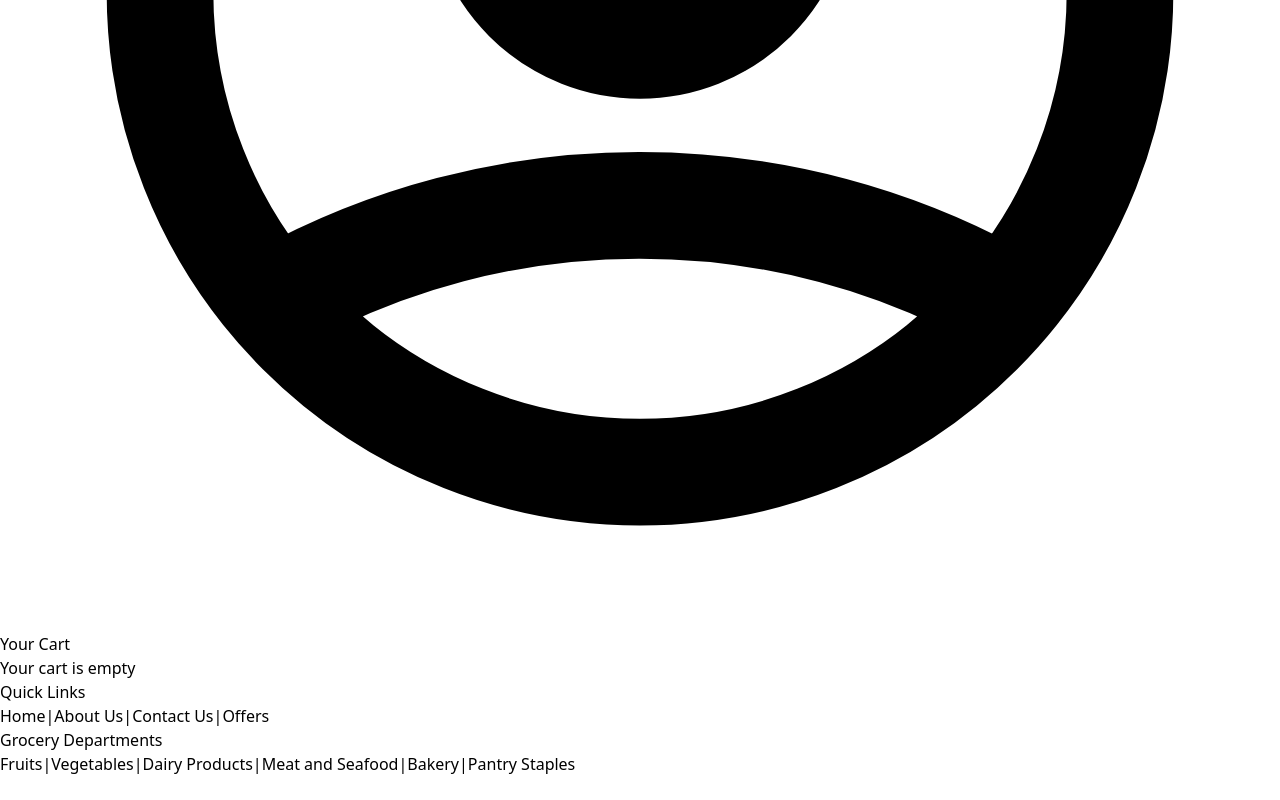
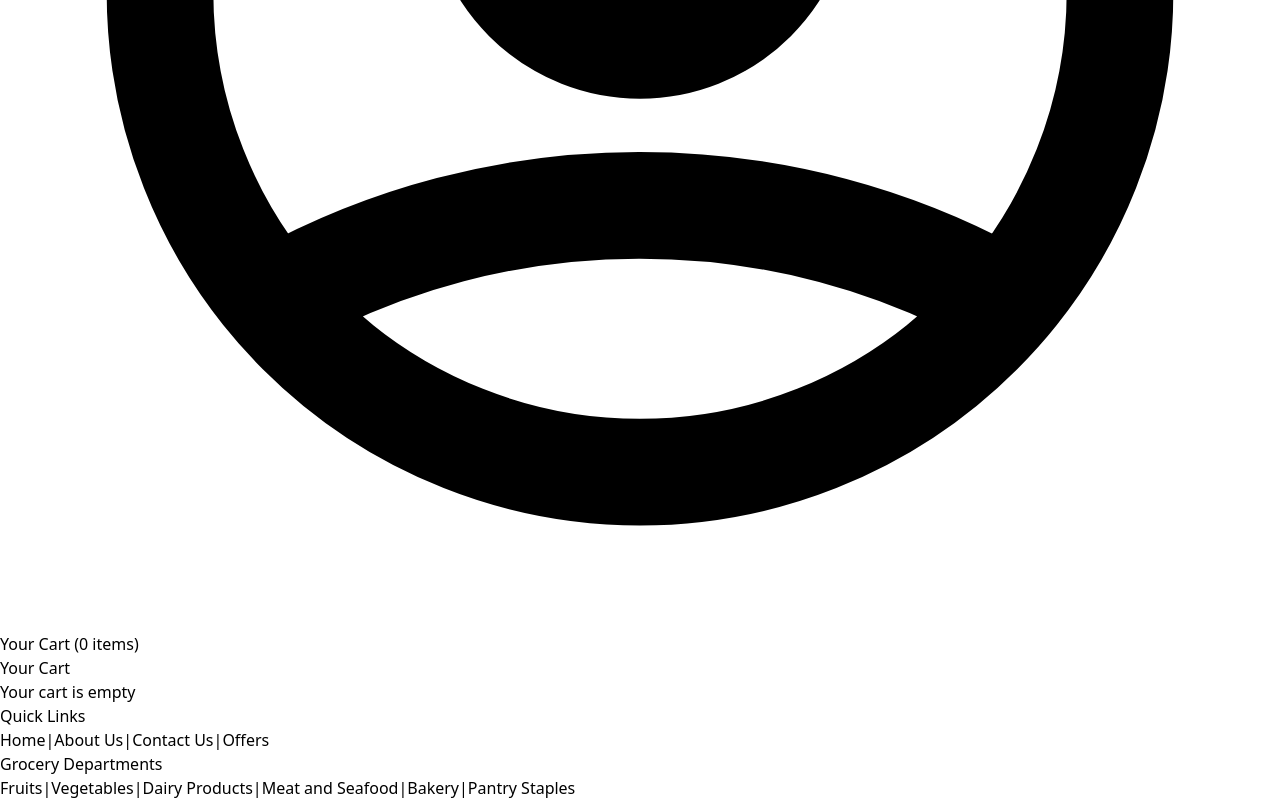
Before and after one commit to davidwagura/Grocery-Store-Website, a Vue app: page /cart in a window 1280 px wide. Shown: the part 3232-4032 px from the top of the page. Before the commit the page ends 4008 px from the top, so only its background shows below. Built offline with nearby package versions, Linux system fonts and the light colour scheme.

Commit message:
Show item count in cart

```diff
--- a/src/components/Links/CartPage.vue
+++ b/src/components/Links/CartPage.vue
@@ -1,6 +1,8 @@
 <template>
 
     <div class="container mx-auto py-8">
+
+        <h1 class="text-3xl font-bold mb-8 underline flex justify-center mt-3">Your Cart ({{ cartItemCount }} items)</h1>
 
         <h1 class="text-3xl font-bold mb-8 underline flex justify-center mt-3">Your Cart</h1>
 
@@ -44,15 +46,21 @@
 
 import { useCartStore } from '@/stores/cart.js';
 
+import { computed } from 'vue';
+
   export default {
 
     setup() {
 
         const cartStore = useCartStore();
 
+        const cartItemCount = computed(() => cartStore.cart.length);
+
         return {
 
-            cart: cartStore.cart
+            cart: cartStore.cart,
+
+            cartItemCount,
 
         };
 
```
